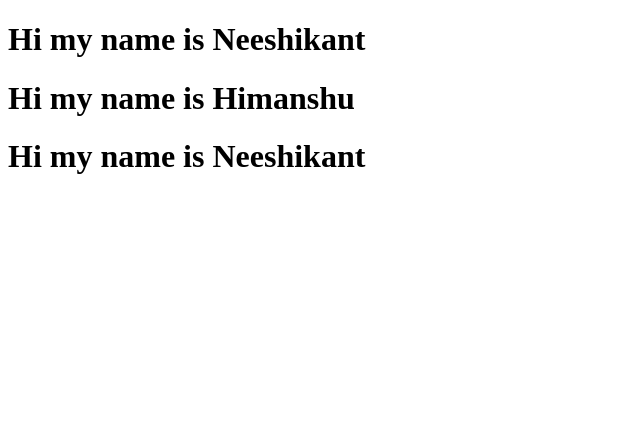
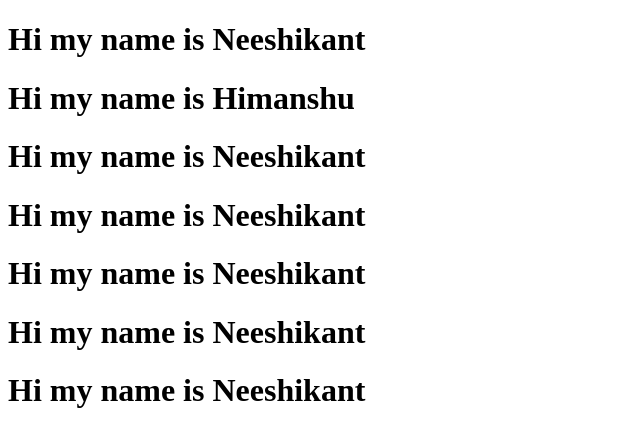
Before and after one commit to NEESHIKANT/captrain, a plain HTML site: page index.html in a window 1280 px wide. Shown: the whole page, without its empty margins (0-640 px from the left). Drawn offline with Linux system fonts and the light colour scheme.

Commit message:
my third

```diff
--- a/index.html
+++ b/index.html
@@ -9,5 +9,9 @@
     <h1>Hi my name is Neeshikant </h1>
     <h1>Hi my name is Himanshu </h1>
     <h1>Hi my name is Neeshikant </h1>
+    <h1>Hi my name is Neeshikant </h1>
+    <h1>Hi my name is Neeshikant </h1>
+    <h1>Hi my name is Neeshikant </h1>
+    <h1>Hi my name is Neeshikant </h1>
 </body>
 </html>
```
